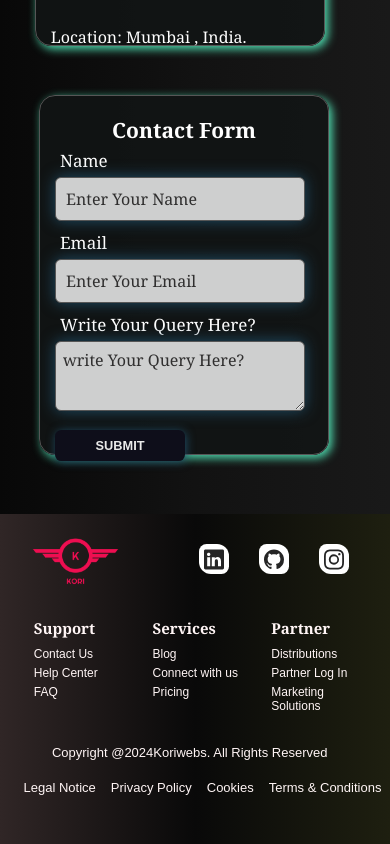
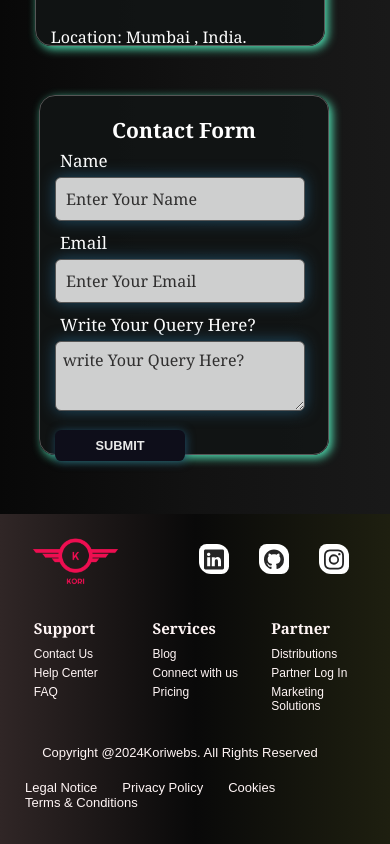
Before and after one commit to pankajkori81/Pk-Portfolio, a React (Vite) app: page / in a window 390 px wide. Shown: the part 8631-9475 px from the top of the page. Built offline with nearby package versions, Linux system fonts and the light colour scheme; a web font is replaced by a local one.

Commit message:
Update Footer.css

```diff
--- a/src/components/Footer/Footer.css
+++ b/src/components/Footer/Footer.css
@@ -314,9 +314,9 @@ ul .example-1 {
 
   .foot-down .down-part{
 
-   width: 290px;
+   /* width: 290px; */
     font-size: 13px;
-    margin-left: 1%;
+    margin-left:-30px;
     font-family: Arial, Helvetica, sans-serif;
   }
 
@@ -331,7 +331,7 @@ ul .example-1 {
   }
 
   .notices p{
-    margin-left: 15px;
+    margin-left: 25px;
   }
 
 
```
